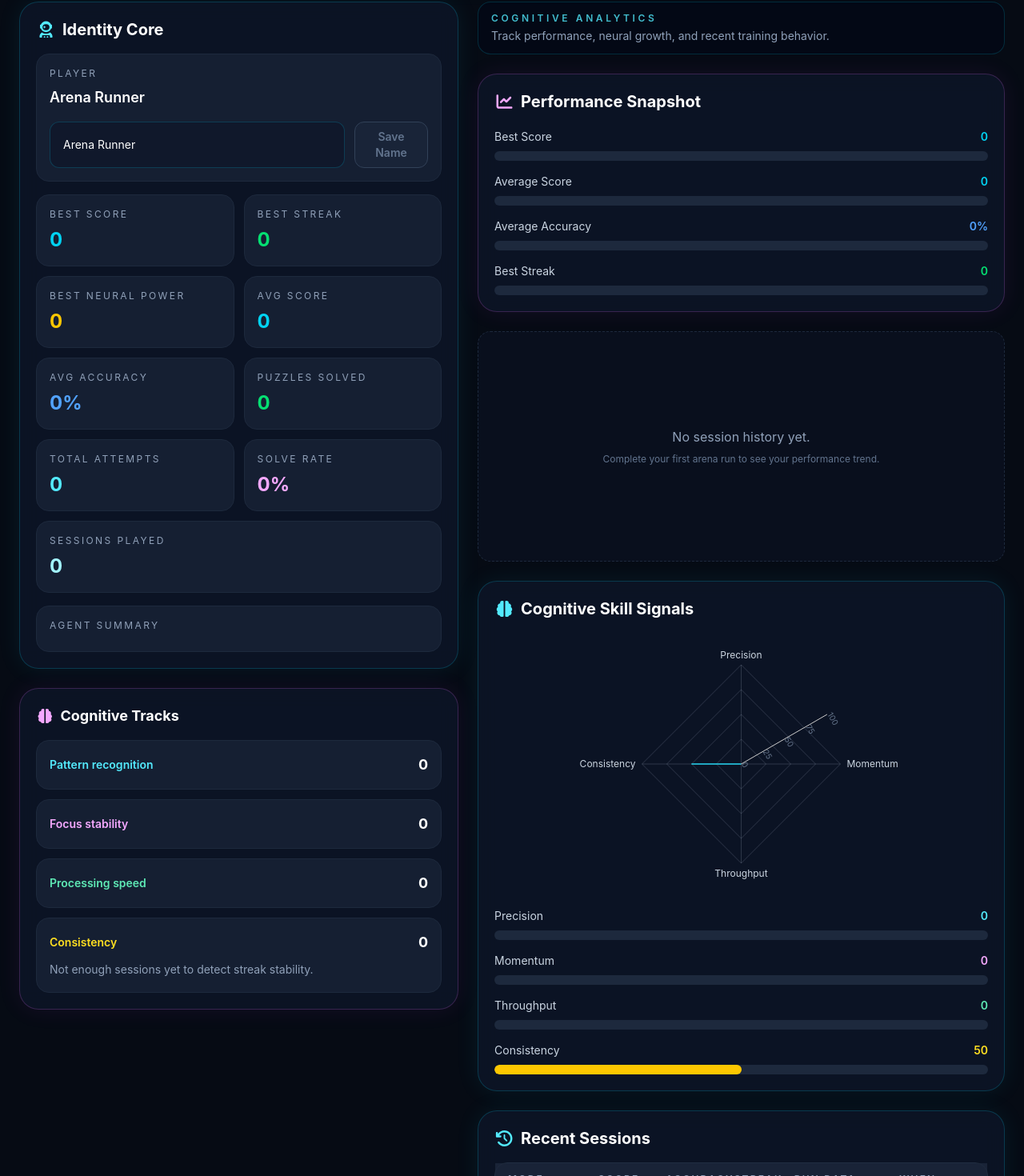
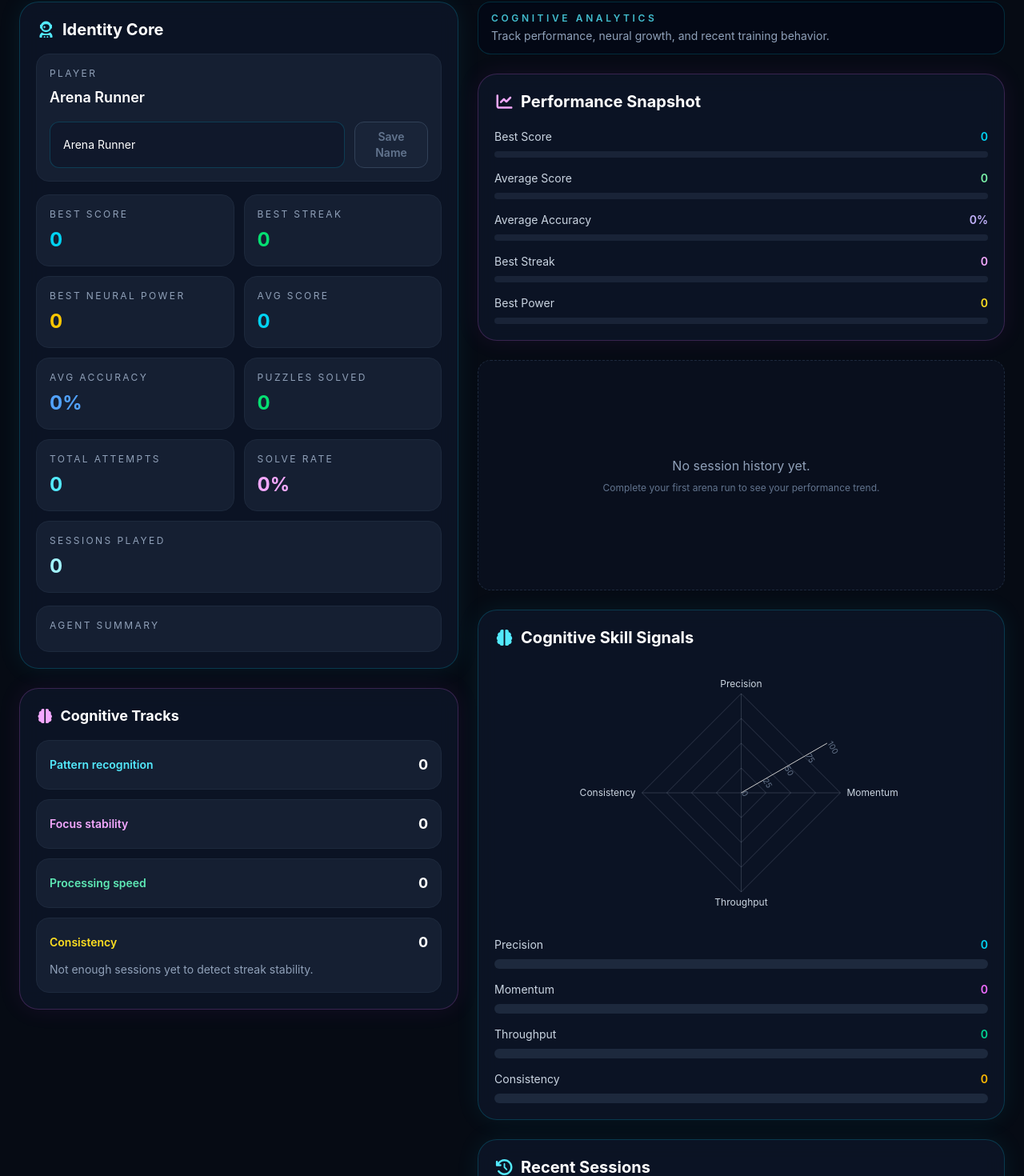
Before and after one commit to Breedlove-Jason/takeneuroiq, a React (Vite) app: page /profile in a window 1280 px wide. Shown: the part 361-1831 px from the top of the page at 80% size. Built offline with nearby package versions, Linux system fonts and the light colour scheme.

Commit message:
Refactor ProfileAnalytics and ProfilePage: remove unused statColors and streamline color assignments

```diff
--- a/src/components/ProfileAnalytics.jsx
+++ b/src/components/ProfileAnalytics.jsx
@@ -13,15 +13,6 @@ import { generateCoachingInsight } from "../analytics/coachingEngine";
 import { FontAwesomeIcon } from "@fortawesome/react-fontawesome";
 import { faChartLine } from "@fortawesome/free-solid-svg-icons";
 
-export const statColors = {
-  score: "text-cyan-400",
-  streak: "text-green-400",
-  neural: "text-yellow-400",
-  accuracy: "text-blue-400",
-  attempts: "text-cyan-300",
-  solveRate: "text-fuchsia-300",
-  sessions: "text-cyan-200",
-};
 
 /**
  * ProfileAnalytics Component
@@ -215,30 +206,30 @@ function ProfileAnalytics({
   // Centralize the stat card content so shared colors stay in sync with the UI.
 const trendStats = [
   {
-      label: 'Sessions',
+    label: "Sessions",
     value: trendSessionCount,
-      colorClass: statColors.sessions,
+    colorClass: "text-cyan-200",
   },
   {
-      label: 'Start NP',
+    label: "Start NP",
     value: trendStartPower,
-      colorClass: statColors.neural,
+    colorClass: "text-yellow-400",
   },
   {
-      label: 'Latest NP',
+    label: "Latest NP",
     value: trendLatestPower,
-      colorClass: statColors.neural,
+    colorClass: "text-yellow-400",
   },
   {
-      label: 'Delta',
-      value: `${neuralTrend.change > 0 ? '+' : ''}${neuralTrend.change}`,
+    label: "Delta",
+    value: `${neuralTrend.change > 0 ? "+" : ""}${neuralTrend.change}`,
     colorClass: trendDisplay.className,
   },
   {
-      label: 'Vs Lifetime',
-      value: `${recentVsLifetimeDelta > 0 ? '+' : ''}${recentVsLifetimeDelta}`,
+    label: "Vs Lifetime",
+    value: `${recentVsLifetimeDelta > 0 ? "+" : ""}${recentVsLifetimeDelta}`,
     colorClass:
-        recentVsLifetimeDelta >= 0 ? 'text-emerald-300' : 'text-rose-300',
+      recentVsLifetimeDelta >= 0 ? "text-emerald-300" : "text-rose-300",
   },
 ];
 
@@ -449,7 +440,7 @@ function getSessionAccuracy(session) {
 /**
  * Calculates a set of performance metrics from session history.
  */
-export function calculatePerformanceMetrics(sessions) {
+function calculatePerformanceMetrics(sessions) {
   if (!sessions || sessions.length === 0) {
     return {
       bestScore: 0,
@@ -514,46 +505,46 @@ export function IdentityCoreStats() {
   const metrics = calculatePerformanceMetrics(sessions);
 
   const stats = [
-    { label: "Best Score", value: metrics.bestScore, color: statColors.score },
+    { label: "Best Score", value: metrics.bestScore, color: "text-cyan-400" },
     {
       label: "Best Streak",
       value: metrics.bestStreak,
-      color: statColors.streak,
+      color: "text-green-400",
     },
     {
       label: "Best Neural Power",
       value: metrics.bestNeuralPower,
-      color: statColors.neural,
+      color: "text-yellow-400",
     },
     {
       label: "Avg Score",
       value: metrics.averageScore,
-      color: statColors.score,
+      color: "text-cyan-400",
     },
     {
       label: "Avg Accuracy",
       value: `${metrics.averageAccuracy}%`,
-      color: statColors.accuracy,
+      color: "text-blue-400",
     },
     {
       label: "Puzzles Solved",
       value: metrics.totalPuzzlesSolved,
-      color: statColors.streak,
+      color: "text-green-400",
     },
     {
       label: "Total Attempts",
       value: metrics.totalPuzzlesAttempted,
-      color: statColors.attempts,
+      color: "text-cyan-300",
     },
     {
       label: "Solve Rate",
       value: `${metrics.solveRate}%`,
-      color: statColors.solveRate,
+      color: "text-fuchsia-300",
     },
     {
       label: "Sessions Played",
       value: metrics.totalSessions,
-      color: statColors.sessions,
+      color: "text-cyan-200",
       fullWidth: true,
     },
   ];
@@ -603,29 +594,36 @@ export function PerformanceSnapshot() {
       label: "Best Score",
       value: metrics.bestScore,
       percent: bestScorePercent,
-      color: statColors.score,
+      color: "text-cyan-400",
       barColor: "bg-cyan-400",
     },
     {
       label: "Average Score",
       value: metrics.averageScore,
       percent: averageScorePercent,
-      color: statColors.score,
-      barColor: "bg-cyan-400",
+      color: "text-green-300",
+      barColor: "bg-green-300",
     },
     {
       label: "Average Accuracy",
       value: `${metrics.averageAccuracy}%`,
       percent: averageAccuracyPercent,
-      color: statColors.accuracy,
-      barColor: "bg-blue-400",
+      color: "text-violet-300",
+      barColor: "bg-violet-400",
     },
     {
       label: "Best Streak",
       value: metrics.bestStreak,
       percent: bestStreakPercent,
-      color: statColors.streak,
-      barColor: "bg-green-400",
+      color: "text-fuchsia-300",
+      barColor: "bg-fuchsia-400",
+    },
+    {
+      label: "Best Power",
+      value: metrics.bestNeuralPower,
+      percent: Math.min((metrics.bestNeuralPower / 100) * 100, 100),
+      color: "text-yellow-300",
+      barColor: "bg-yellow-400",
     },
   ];
 
@@ -637,18 +635,18 @@ export function PerformanceSnapshot() {
       </h2>
 
       <div className="mt-5 space-y-4">
-        {snapshots.map((snap) => (
-          <div key={snap.label}>
-            <div className="mb-2 flex items-center justify-between text-sm">
-              <span className="text-slate-300">{snap.label}</span>
-              <span className={`font-semibold ${snap.color}`}>
-                {snap.value}
+        {snapshots.map((snapshot) => (
+          <div key={snapshot.label} className="space-y-2">
+            <div className="flex items-center justify-between">
+              <span className="text-sm text-slate-300">{snapshot.label}</span>
+              <span className={`text-sm font-semibold ${snapshot.color}`}>
+                {snapshot.value}
               </span>
             </div>
-            <div className="h-3 overflow-hidden rounded-full bg-slate-800">
+            <div className="h-2 rounded-full bg-slate-800/80">
               <div
-                className={`h-full rounded-full ${snap.barColor} transition-all duration-500`}
-                style={{ width: `${snap.percent}%` }}
+                className={`h-2 rounded-full ${snapshot.barColor}`}
+                style={{ width: `${snapshot.percent}%` }}
               />
             </div>
           </div>
--- a/src/pages/ProfilePage.jsx
+++ b/src/pages/ProfilePage.jsx
@@ -58,6 +58,18 @@ function ProfilePage() {
     coachingInsight = { summary: "", detail: "" },
   } = analytics || {};
 
+  const precisionScore = cognitiveTracks.patternRecognition ?? 0;
+  const momentumScore = cognitiveTracks.focusStability ?? 0;
+  const throughputScore = cognitiveTracks.processingSpeed ?? 0;
+  const consistencyScore = cognitiveTracks.consistency ?? 0;
+
+  const radarData = [
+    { skill: "Precision", value: precisionScore },
+    { skill: "Momentum", value: momentumScore },
+    { skill: "Throughput", value: throughputScore },
+    { skill: "Consistency", value: consistencyScore },
+  ];
+
   const recentSessions = [...sessions].slice(-5).reverse();
 
   // Helper to calculate session accuracy for the table and trends.
@@ -79,130 +91,6 @@ function ProfilePage() {
     normalizedNameInput.length > 0 && normalizedNameInput !== playerName;
 
   const currentRank = sessions.length > 0 ? "Active" : "Unranked";
-
-  // Re-calculate derived metrics used for charts and sub-labels.
-  function weightedAverage(values) {
-    if (!values.length) return 0;
-    const weights = values.map((_, index) => index + 1);
-    const weightedSum = values.reduce(
-      (sum, value, index) => sum + value * weights[index],
-      0,
-    );
-    const weightTotal = weights.reduce((a, b) => a + b, 0);
-    return weightedSum / weightTotal;
-  }
-
-  const weightedAccuracy = Math.round(
-    weightedAverage(
-      recentSessions
-        .slice()
-        .reverse()
-        .map((session) => getSessionAccuracy(session)),
-    ),
-  );
-
-  const weightedScore = Math.round(
-    weightedAverage(
-      recentSessions
-        .slice()
-        .reverse()
-        .map((session) => session.score ?? 0),
-    ),
-  );
-
-  const weightedStreak = Math.round(
-    weightedAverage(
-      recentSessions
-        .slice()
-        .reverse()
-        .map((session) => session.bestStreak ?? session.streak ?? 0),
-    ),
-  );
-
-  const totalPuzzlesSolved = sessions.reduce(
-    (sum, session) =>
-      sum + (session.puzzlesCorrect ?? session.correctAnswers ?? 0),
-    0,
-  );
-
-  const totalPuzzlesAttempted = sessions.reduce(
-    (sum, session) =>
-      sum + (session.puzzlesAttempted ?? session.puzzlesSeen ?? 0),
-    0,
-  );
-
-  const solveRate =
-    totalPuzzlesAttempted > 0
-      ? Math.round((totalPuzzlesSolved / totalPuzzlesAttempted) * 100)
-      : 0;
-
-  const bestStreak =
-    sessions.length > 0
-      ? Math.max(
-          ...sessions.map(
-            (session) => session.bestStreak ?? session.streak ?? 0,
-          ),
-        )
-      : 0;
-
-  const precisionScore = Math.min(
-    Math.round((weightedAccuracy + solveRate) / 2),
-    100,
-  );
-  const momentumScore = Math.min(
-    Math.round(((bestStreak + weightedStreak) / 2 / 12) * 100),
-    100,
-  );
-  const throughputScore = Math.min(
-    Math.round((weightedScore / 1200) * 100),
-    100,
-  );
-
-  const consistencyScore = (() => {
-    if (sessions.length < 2) return 50;
-    const recentSessionSlice = recentSessions.slice().reverse();
-    const recentScores = recentSessionSlice.map(
-      (session) => session.score ?? 0,
-    );
-    const recentAccuracies = recentSessionSlice.map((session) =>
-      getSessionAccuracy(session),
-    );
-    const recentStreaks = recentSessionSlice.map(
-      (session) => session.bestStreak ?? session.streak ?? 0,
-    );
-
-    const scoreSpread = Math.max(...recentScores) - Math.min(...recentScores);
-    const accuracySpread =
-      Math.max(...recentAccuracies) - Math.min(...recentAccuracies);
-    const streakSpread =
-      Math.max(...recentStreaks) - Math.min(...recentStreaks);
-
-    let scoreComponent = 40;
-    if (scoreSpread <= 100) scoreComponent = 90;
-    else if (scoreSpread <= 250) scoreComponent = 75;
-    else if (scoreSpread <= 400) scoreComponent = 60;
-
-    let accuracyComponent = 40;
-    if (accuracySpread <= 5) accuracyComponent = 90;
-    else if (accuracySpread <= 10) accuracyComponent = 75;
-    else if (accuracySpread <= 20) accuracyComponent = 60;
-
-    let streakComponent = 40;
-    if (streakSpread <= 2) streakComponent = 90;
-    else if (streakSpread <= 4) streakComponent = 75;
-    else if (streakSpread <= 6) streakComponent = 60;
-
-    return Math.round(
-      (scoreComponent + accuracyComponent + streakComponent) / 3,
-    );
-  })();
-
-  const radarData = [
-    { skill: "Precision", value: precisionScore },
-    { skill: "Momentum", value: momentumScore },
-    { skill: "Throughput", value: throughputScore },
-    { skill: "Consistency", value: consistencyScore },
-  ];
 
   const scoreTrend = (() => {
     if (sessions.length < 2) {
@@ -348,7 +236,7 @@ function ProfilePage() {
                 <p className="text-xs uppercase tracking-[0.2em] text-slate-400">
                   Current Rank
                 </p>
-                <p className="mt-2 text-3xl font-bold text-cyan-300">
+                <p className="mt-2 text-3xl font-bold text-indigo-400">
                   {currentRank}
                 </p>
               </div>
@@ -523,8 +411,8 @@ function ProfilePage() {
                       <Radar
                         name="Cognitive Profile"
                         dataKey="value"
-                        stroke="#22d3ee"
-                        fill="#22d3ee"
+                        stroke="#a855f7"
+                        fill="#a855f7"
                         fillOpacity={0.35}
                       />
                     </RadarChart>
@@ -538,13 +426,13 @@ function ProfilePage() {
                 <div>
                   <div className="mb-2 flex items-center justify-between text-sm">
                     <span className="text-slate-300">Precision</span>
-                    <span className="font-semibold text-cyan-300">
+                    <span className="font-semibold text-cyan-400">
                       {precisionScore}
                     </span>
                   </div>
                   <div className="h-3 overflow-hidden rounded-full bg-slate-800">
                     <div
-                      className="h-full rounded-full bg-cyan-400 transition-all duration-500"
+                      className={`h-full rounded-full bg-cyan-400 transition-all duration-500`}
                       style={{ width: `${precisionScore}%` }}
                     />
                   </div>
@@ -553,13 +441,13 @@ function ProfilePage() {
                 <div>
                   <div className="mb-2 flex items-center justify-between text-sm">
                     <span className="text-slate-300">Momentum</span>
-                    <span className="font-semibold text-fuchsia-300">
+                    <span className="font-semibold text-fuchsia-400">
                       {momentumScore}
                     </span>
                   </div>
                   <div className="h-3 overflow-hidden rounded-full bg-slate-800">
                     <div
-                      className="h-full rounded-full bg-fuchsia-400 transition-all duration-500"
+                      className={`h-full rounded-full bg-fuchsia-400 transition-all duration-500`}
                       style={{ width: `${momentumScore}%` }}
                     />
                   </div>
@@ -568,13 +456,13 @@ function ProfilePage() {
                 <div>
                   <div className="mb-2 flex items-center justify-between text-sm">
                     <span className="text-slate-300">Throughput</span>
-                    <span className="font-semibold text-emerald-300">
+                    <span className="font-semibold text-emerald-400">
                       {throughputScore}
                     </span>
                   </div>
                   <div className="h-3 overflow-hidden rounded-full bg-slate-800">
                     <div
-                      className="h-full rounded-full bg-emerald-400 transition-all duration-500"
+                      className={`h-full rounded-full bg-emerald-400 transition-all duration-500`}
                       style={{ width: `${throughputScore}%` }}
                     />
                   </div>
@@ -583,13 +471,13 @@ function ProfilePage() {
                 <div>
                   <div className="mb-2 flex items-center justify-between text-sm">
                     <span className="text-slate-300">Consistency</span>
-                    <span className="font-semibold text-yellow-300">
+                    <span className="font-semibold text-amber-400">
                       {consistencyScore}
                     </span>
                   </div>
                   <div className="h-3 overflow-hidden rounded-full bg-slate-800">
                     <div
-                      className="h-full rounded-full bg-yellow-400 transition-all duration-500"
+                      className={`h-full rounded-full bg-amber-400 transition-all duration-500`}
                       style={{ width: `${consistencyScore}%` }}
                     />
                   </div>
```
Lines whose indentation alone changed are shown as unchanged.
